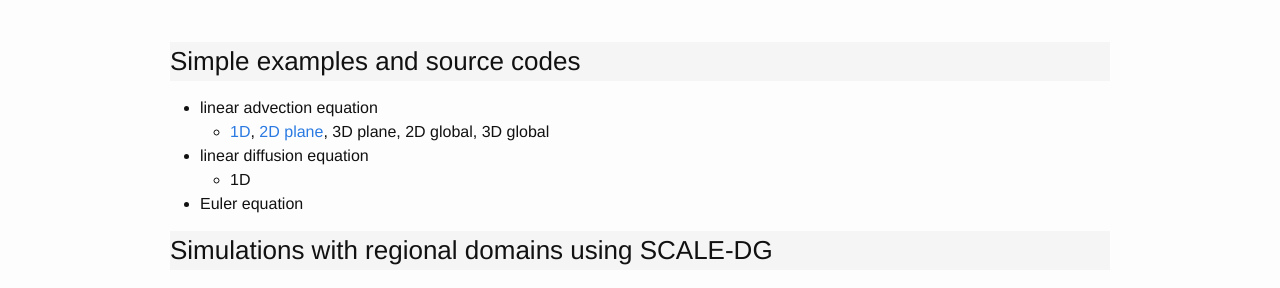
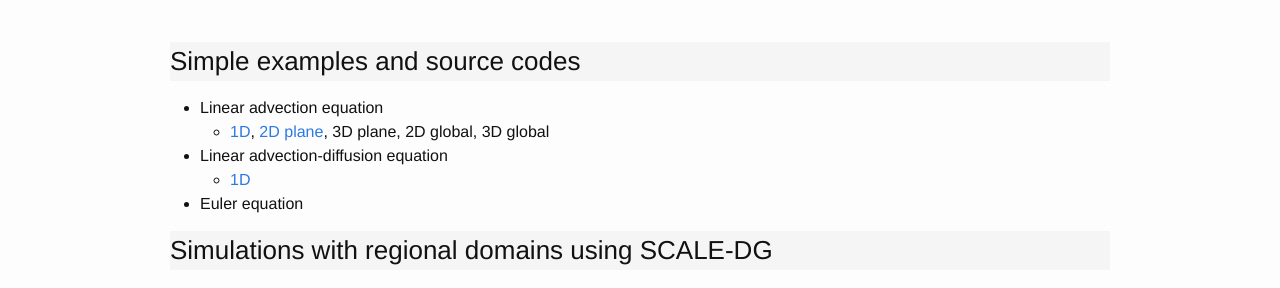
Before and after one commit to ywkawai/FE-Project_web, a Jekyll site: the page built from gallery/index.md, in a window 1280 px wide. Shown: the part 428-716 px from the top of the page. Built offline with Jekyll 4.4.1, drawn with Linux system fonts in a browser that asks for light colours.

Commit message:
Update gallery

```diff
--- a/gallery/index.md
+++ b/gallery/index.md
@@ -16,10 +16,10 @@ title: Gallery (under construction)
 
 ### Simple examples and source codes
 
-* linear advection equation
+* Linear advection equation
   *  <a href="{{ '/gallery/simple/linear_advection_1d/' | relative_url }}">1D</a>, <a href="{{ '/gallery/simple/linear_advection_2d/' | relative_url }}">2D plane</a>, 3D plane, 2D global, 3D global
-* linear diffusion equation
-  * 1D
+* Linear advection-diffusion equation
+  * <a href="{{ '/gallery/simple/linear_adv_diffusion_1d/' | relative_url }}">1D</a>
 * Euler equation
 
 ### Simulations with regional domains using SCALE-DG
```
Also changed, not shown: 2 other files.
